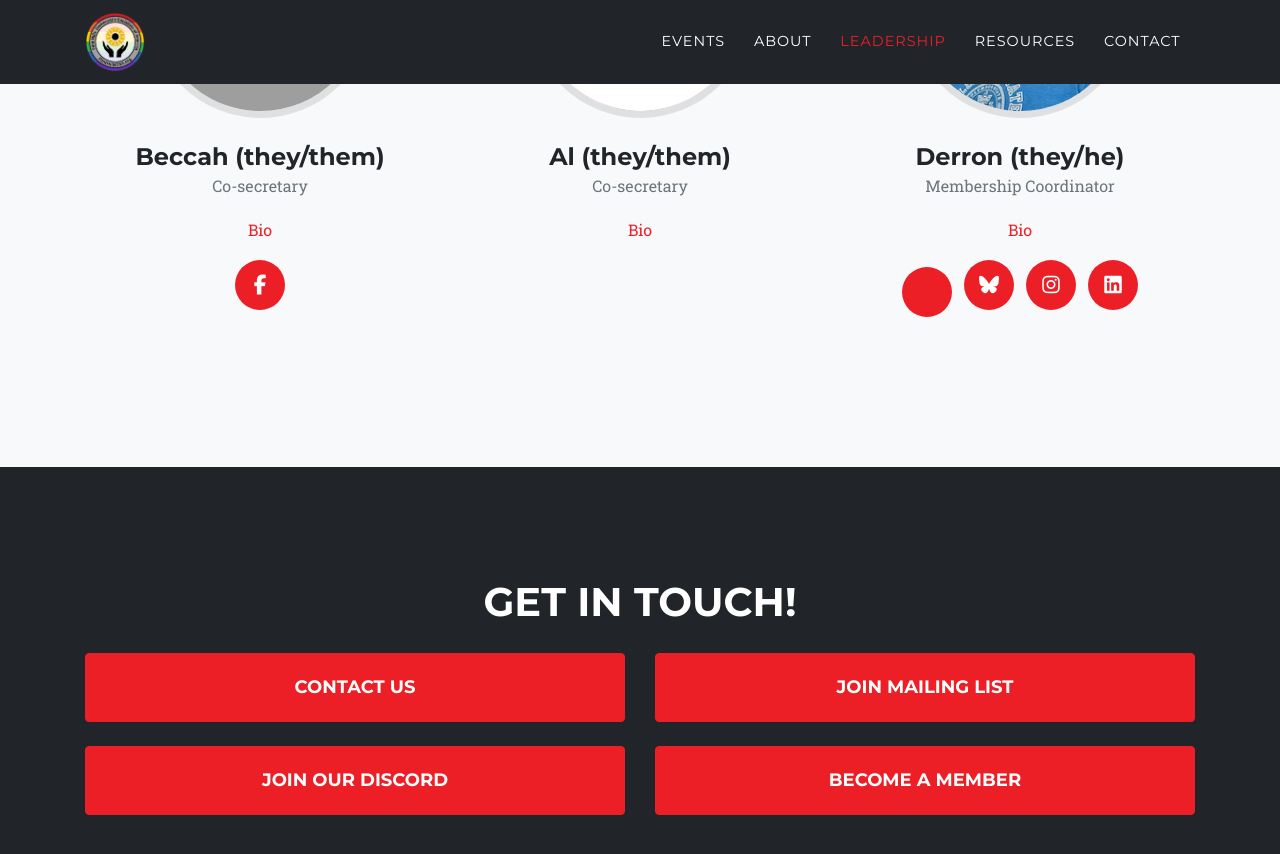
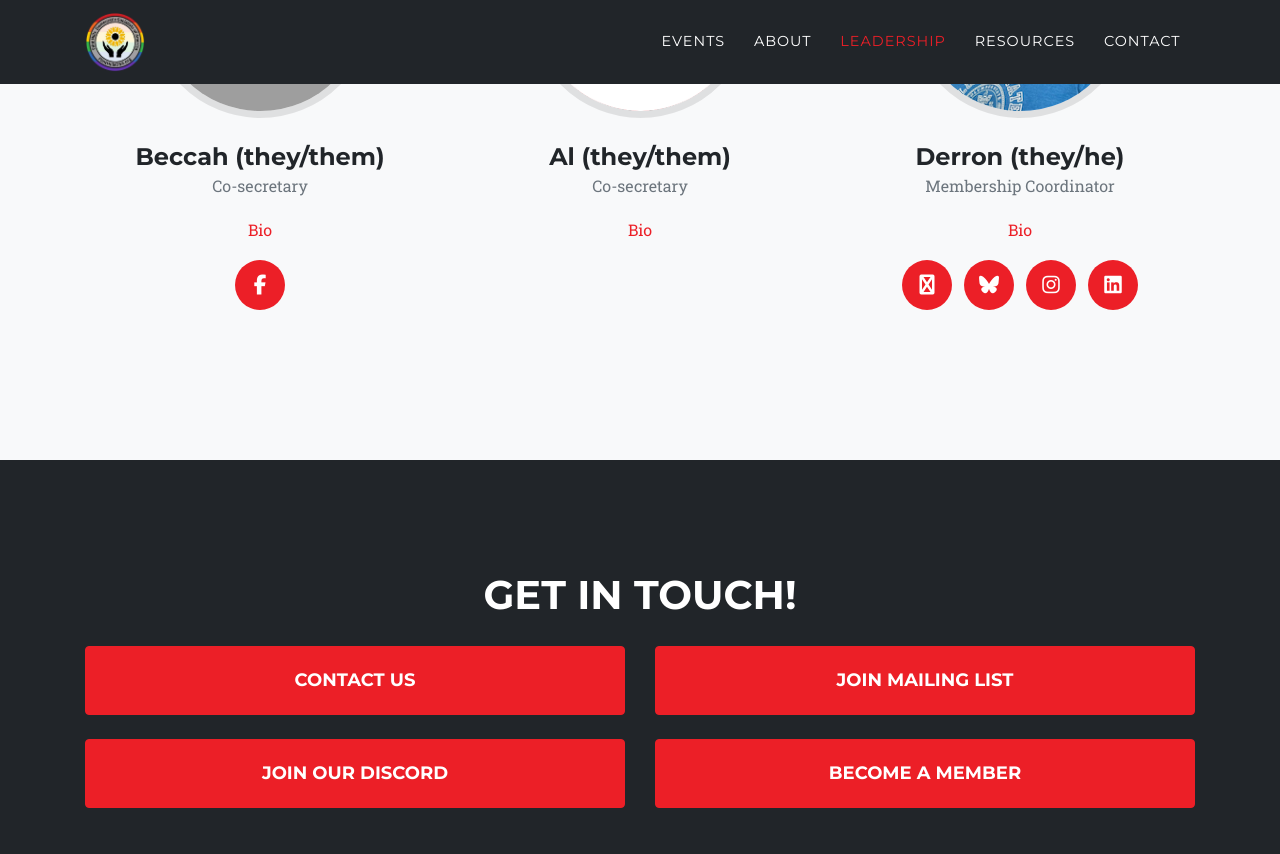
Before and after one commit to flinthillsdsa/website, a Jekyll site: the page built from index.md, in a window 1280 px wide and 900 px high, scrolled down 2968 px. Shown: the top 854 px of the window. Built offline with Jekyll 4.4.1, drawn with Linux system fonts in a browser that asks for light colours; some web fonts are replaced; grey boxes are pictures that could not be loaded.

Commit message:
Update sitetext.yml

```diff
--- a/_data/sitetext.yml
+++ b/_data/sitetext.yml
@@ -58,7 +58,7 @@ en: &DEFAULT_EN
           **Derron** is a vegan Marxist-Leninist organizer from Ohio. They are currently pursuing a PhD in adult learning and leadership at Kansas State University focusing on epistemogloy of adult learning. As an activist and educator they work to dismantle oppressive systems with the ultimate goal to drive positive change towards collective liberation, centering the liberation of individuals and communities who have been systematically denied access to life-sustaining resources and basic human dignity. They take their lead from folks like Frantz Fanon, James Baldwin, bell hooks, Paulo Freire, Myles Horton, Walter Mignolo, Maria Lugones, Aníbal Quijano, Audre Lorde, Angela Davis, and Toni Morrison, to guide their dialectical praxis in liberatory education. In their free time, you can find Derron at their plot at the Manhattan Community Gardens, volunteering, crafting, learning languages, writing, and escaping the realities of capitalism through reading fantasy fiction.
         social:
           - url: https://www.dialecticalpraxis.com
-            icon: fab fa-cirlce-user
+            icon: fab fa-circle-user
           - url: https://bsky.app/profile/dialecticalpraxis.com
             icon: fab fa-bluesky
           - url: https://www.instagram.com/derronstephen
```
